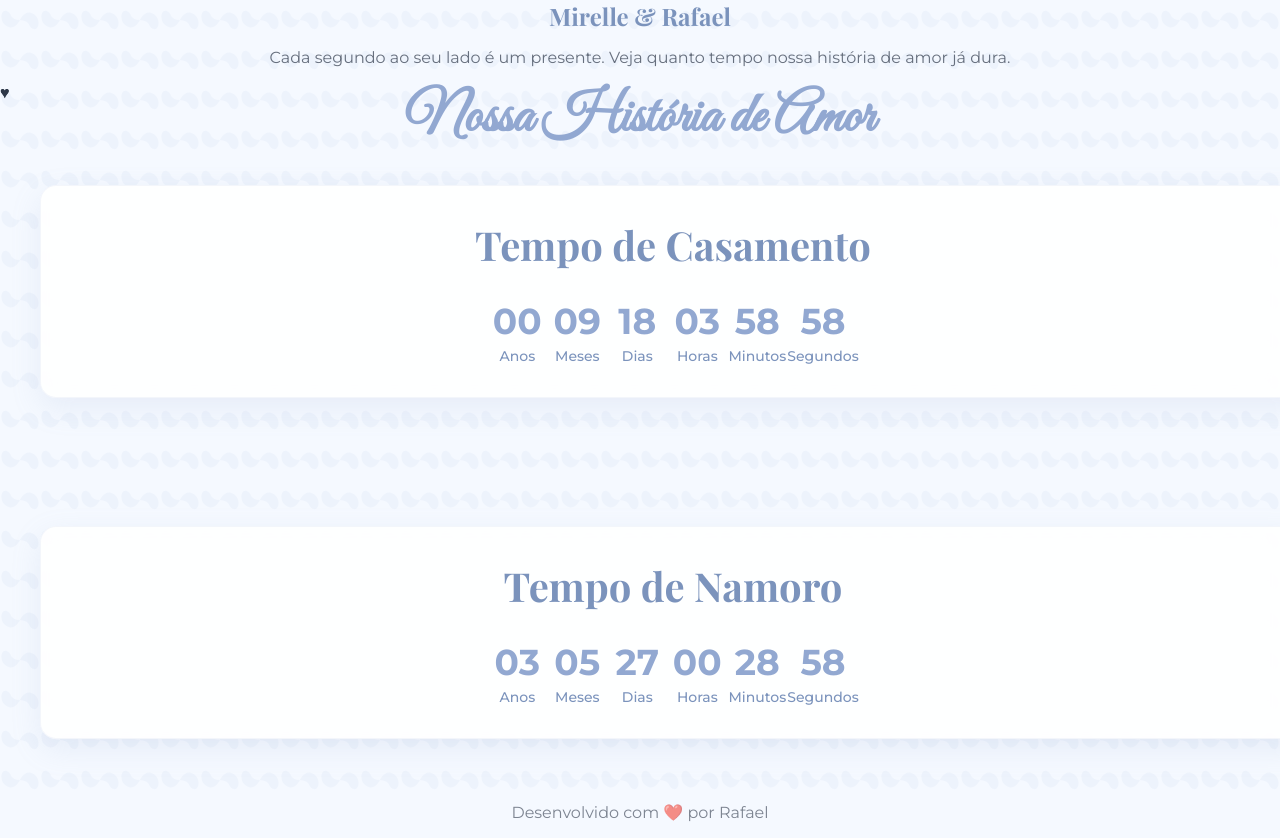
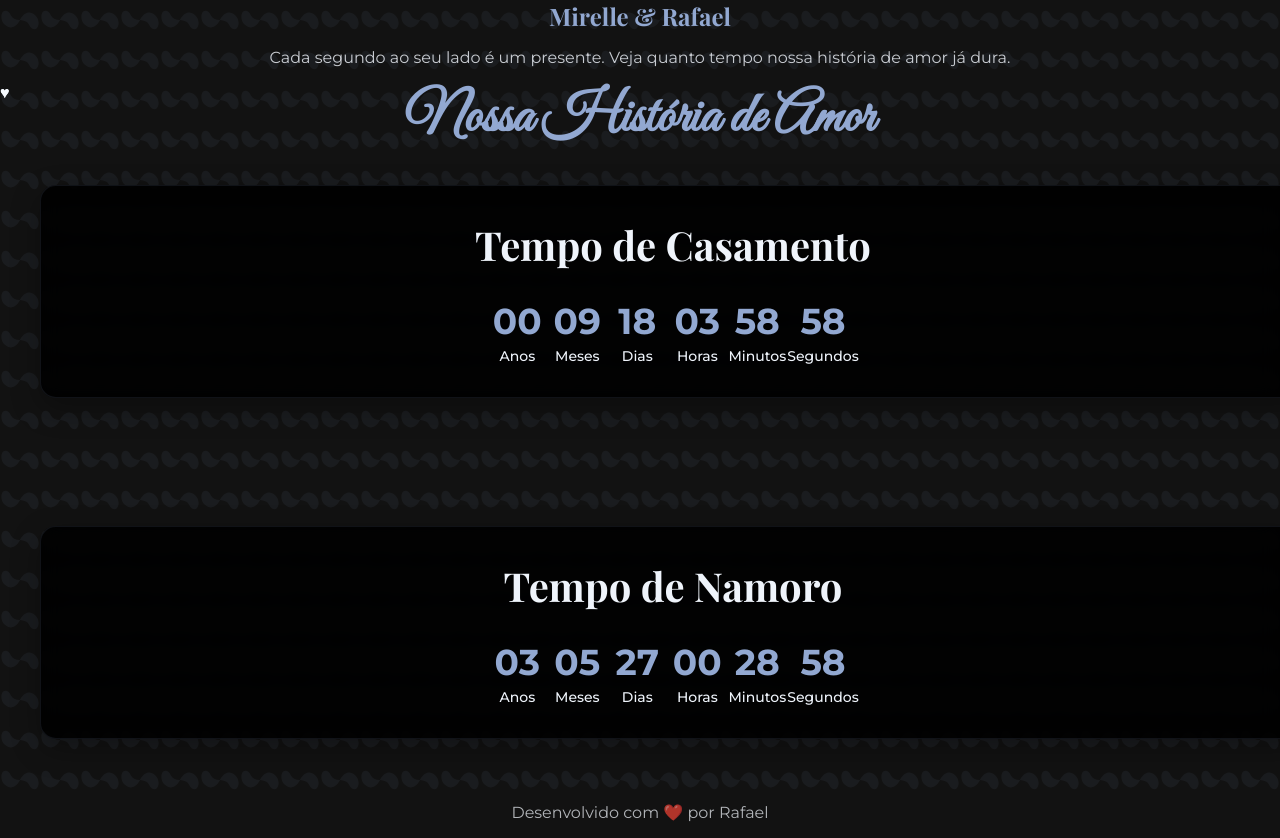
Before and after one commit to rafael-campos/contador, a Next.js app: page / in a window 1280 px wide. Shown: the top 838 px of the page. Built offline with nearby package versions, Linux system fonts and the light colour scheme.

Commit message:
erros pra subir

```diff
--- a/components/Counters.tsx
+++ b/components/Counters.tsx
@@ -34,14 +34,6 @@ const Counter: React.FC<CounterProps> = ({ title, targetDate, size = 'normal' })
       </div>
     );
   }
-
-  const formattedDuration = formatDuration(duration, {
-    locale: ptBR,
-    delimiter: ', ',
-  })
-  .replace(/ s,/, ' segundos,') // Quick fix for short format
-  .replace(/ m,/, ' minutos,')
-  .replace(/ h,/, ' horas,');
 
   const units = ['years', 'months', 'days', 'hours', 'minutes', 'seconds'];
   const labels: { [key: string]: string[] } = {
--- a/components/Timeline.tsx
+++ b/components/Timeline.tsx
@@ -1,8 +1,8 @@
 import React, { useRef } from 'react';
-import { motion, useScroll } from 'framer-motion';
+import { motion, useScroll, MotionValue } from 'framer-motion';
 import MilestoneCard, { Milestone } from './MilestoneCard';
 
-const TimelinePath: React.FC<{ scrollProgress: any }> = ({ scrollProgress }) => {
+const TimelinePath: React.FC<{ scrollProgress: MotionValue<number> }> = ({ scrollProgress }) => {
   const pathRef = useRef<SVGPathElement>(null);
   const pathDefinition = "M 10 0 Q -5 50, 10 100 T 10 200 Q 25 250, 10 300 T 10 400 Q -5 450, 10 500 T 10 600 Q 25 650, 10 700 T 10 800";
 
--- a/pages/index.tsx
+++ b/pages/index.tsx
@@ -30,7 +30,7 @@ export default function Home() {
                 <h1 className="font-script text-6xl md:text-8xl text-blue-500 mb-4">
                   {wifeName} & {yourName}
                 </h1>
-                <p className="text-lg md:text-xl text-blue-900 opacity-70 max-w-2xl mx-auto">
+                <p className="text-lg md:text-xl text-blue-300 opacity-80 max-w-2xl mx-auto">
                   Cada segundo ao seu lado é um presente. Veja quanto tempo nossa história de amor já dura.
                 </p>
             </div>
@@ -49,7 +49,7 @@ export default function Home() {
         </div>
       </main>
 
-      <footer className="text-center py-6 text-blue-900 opacity-60 font-medium">
+      <footer className="text-center py-6 text-blue-300 opacity-70 font-medium">
         <p>Desenvolvido com ❤️ por Rafael</p>
       </footer>
     </div>
--- a/styles/globals.css
+++ b/styles/globals.css
@@ -13,7 +13,8 @@
   --text-dark: #2D3748;
   --text-light: #F5F9FF;
   --accent: #B3C5E5; /* Azul Serenity mais claro */
-  --background: #F5F9FF;
+  --background: #121212; /* Dark background */
+  --card-bg: #1E1E1E; /* Slightly lighter dark for cards */
   --gold: #D4AF37;
 }
 
@@ -21,7 +22,7 @@
 body {
   font-family: 'Montserrat', sans-serif;
   background-color: var(--background);
-  color: var(--text-dark);
+  color: var(--text-light);
   margin: 0;
   padding: 0;
   min-height: 100vh;
@@ -44,7 +45,7 @@ body::before {
 
 h1, h2, h3, h4 {
   font-family: 'Playfair Display', serif;
-  color: var(--primary-dark);
+  color: var(--primary);
   margin: 0;
 }
 
@@ -61,26 +62,26 @@ h1, h2, h3, h4 {
 
 /* Contador */
 .counter-section {
-  background: linear-gradient(135deg, #E4EBFA 0%, #EFF4FB 100%);
+  background: linear-gradient(135deg, #1A1A1A 0%, #252525 100%);
   padding: 4rem 0;
   border-radius: 1rem;
   margin: 2rem 0;
-  box-shadow: 0 10px 30px rgba(146, 168, 209, 0.1);
+  box-shadow: 0 10px 30px rgba(0, 0, 0, 0.3);
 }
 
 .counter-card {
-  background: rgba(255, 255, 255, 0.9);
+  background: rgba(0, 0, 0, 0.9);
   backdrop-filter: blur(10px);
   border-radius: 1rem;
   padding: 2rem;
-  box-shadow: 0 10px 30px rgba(146, 168, 209, 0.15);
+  box-shadow: 0 10px 30px rgba(0, 0, 0, 0.3);
   transition: transform 0.3s ease, box-shadow 0.3s ease;
   border: 1px solid rgba(146, 168, 209, 0.1);
 }
 
 .counter-card:hover {
   transform: translateY(-5px);
-  box-shadow: 0 15px 40px rgba(146, 168, 209, 0.25);
+  box-shadow: 0 15px 40px rgba(0, 0, 0, 0.4);
 }
 
 /* Números do contador */
@@ -96,7 +97,7 @@ h1, h2, h3, h4 {
 
 .counter-label {
   font-size: 0.875rem; /* 14px */
-  color: var(--primary-dark);
+  color: var(--secondary);
   font-weight: 500;
   text-align: center;
   display: block;
@@ -114,7 +115,7 @@ h1, h2, h3, h4 {
 .title-medium {
   font-family: 'Playfair Display', serif;
   font-size: 2.5rem;
-  color: var(--primary-dark);
+  color: var(--secondary);
   text-align: center;
   margin-bottom: 1.5rem;
 }
@@ -128,7 +129,7 @@ h1, h2, h3, h4 {
   font-weight: 600;
   display: inline-block;
   margin: 0.5rem 0;
-  box-shadow: 0 4px 8px rgba(146, 168, 209, 0.25);
+  box-shadow: 0 4px 8px rgba(0, 0, 0, 0.4);
   text-align: center;
 }
 
@@ -138,14 +139,14 @@ h1, h2, h3, h4 {
   bottom: 2rem;
   left: 50%;
   transform: translateX(-50%);
-  background-color: white;
+  background-color: #1E1E1E;
   width: 3.5rem;
   height: 3.5rem;
   border-radius: 50%;
   display: flex;
   align-items: center;
   justify-content: center;
-  box-shadow: 0 4px 15px rgba(146, 168, 209, 0.3);
+  box-shadow: 0 4px 15px rgba(0, 0, 0, 0.5);
   z-index: 100;
   animation: bounce 2s infinite;
   cursor: pointer;
```
